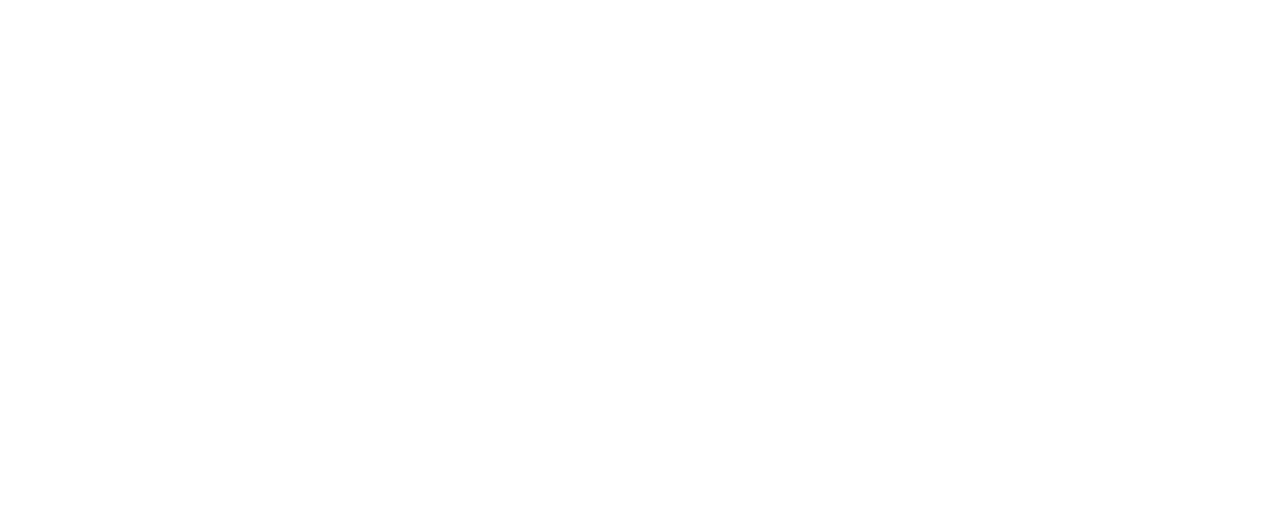
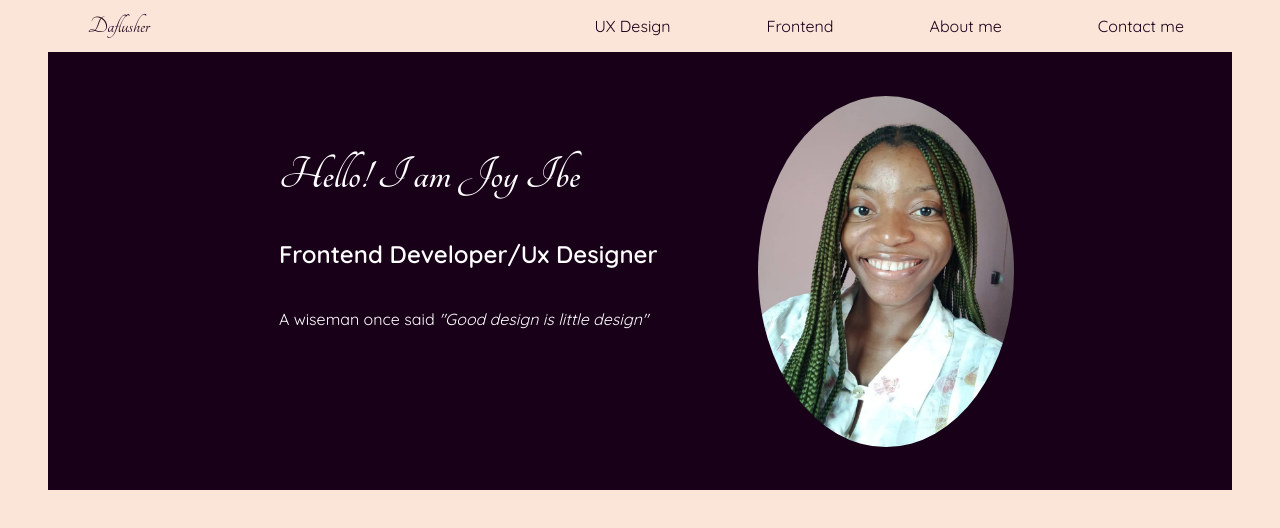
Before and after one commit to DaFlusher/daflusher, a React (Create React App) app: page /front-end in a window 1280 px wide. Shown: the top 528 px of the page. Built offline with nearby package versions, Linux system fonts and the light colour scheme.

Commit message:
Hero section and navigation

```diff
--- a/public/index.html
+++ b/public/index.html
@@ -42,7 +42,7 @@
     -->
     <title>DaFlusher</title>
   </head>
-  <body style='font-family: Quicksand, sans-serif;'>
+  <body>
     <noscript>You need to enable JavaScript to run this app.</noscript>
 
     <div id="root"></div>
--- a/src/App.css
+++ b/src/App.css
@@ -1 +1,85 @@
-#logo{font-family: 'Tangerine', cursive;font-size: 1.5em;}
+body{
+    box-sizing: border-box;
+    margin: 0;
+    padding: 0;
+    background-color:#fbe4d8 ;
+    font-family: 'Quicksand', sans-serif;
+    height: 150vh;
+}
+.container{
+    display: grid;
+    padding: 0.5rem 3rem;
+}
+
+#logo{font-family: 'Tangerine', cursive;
+    font-size: 1.5em;
+    text-decoration: none;
+    color:#190019;
+}
+
+.navbar{
+    display: flex;
+    justify-content: space-between;
+    align-items: center;
+    margin: 0;
+    color: #190019;
+}
+
+.links{
+    display: flex;
+    justify-content: space-between;
+    text-decoration: none;
+}
+
+.link{
+    margin: 0 2rem;
+    text-decoration: none;
+    padding: 0.5rem 1rem;
+    color:#190019;
+}
+
+.link:hover{
+   border-radius: 8px;
+   cursor: pointer;
+   box-shadow: 0 0 4px #190019;
+}
+
+/*Styling hero section*/
+.hero{
+    display: flex;
+    position: relative;
+    justify-content: space-around;
+    margin-top: 0.5rem;
+    background-color: #190019;
+    height: 40vh;
+    padding: 5%;
+    vertical-align: middle;
+}
+
+img{
+    border-radius: 50%;
+    max-height: 80%;
+    width: auto;
+    position: absolute;
+
+    left: 60%;
+    top: 10%;
+
+
+
+}
+
+.hero-text{
+    color: white;
+
+
+}
+
+.name{
+    font-size: 3em;
+    font-family: 'Tangerine';
+}
+
+.job-title{
+    font-size: 1.5em;
+}
--- a/src/App.js
+++ b/src/App.js
@@ -1,12 +1,34 @@
 import './App.css';
 import Nav from './Components/Nav';
 import Home from './Components/Home';
+import UxDesign from './Components/UxDesign';
 import Hero from './Components/Hero';
+import About from './Components/About';
+import Contact from './Components/Contact';
+import Frontend from './Components/Frontend';
+
+import { Route, Routes } from 'react-router-dom';
+
+
 
 function App() {
   return (
     <div className="App">
-      <Nav/>
+
+        <div className="container">
+            <Routes>
+                <Route path= "/" element={<Home/>}/>
+                <Route path= "/ux-design" element={<UxDesign/>}/>
+                <Route path= "/front-end" element={<Frontend/>}/>
+                <Route path='/about-me' element={<About/>}/>
+                <Route path='/contact-me' element={<Contact/>}/>
+            </Routes>
+
+
+          <Nav/>
+          <Hero/>
+        </div>
+
     </div>
   );
 }
--- /dev/null
+++ b/src/Components/About.js
@@ -0,0 +1,9 @@
+const About = () => {
+    return (
+        <div>
+
+        </div>
+    );
+}
+
+export default About;
--- /dev/null
+++ b/src/Components/Contact.js
@@ -0,0 +1,7 @@
+const Contact = () => {
+    return (
+        <div></div>
+     );
+}
+
+export default Contact;
--- /dev/null
+++ b/src/Components/Frontend.js
@@ -0,0 +1,7 @@
+const Frontend = () => {
+    return (
+        <div></div>
+     );
+}
+
+export default Frontend;
--- a/src/Components/Hero.js
+++ b/src/Components/Hero.js
@@ -1,6 +1,18 @@
 const Hero = () => {
     return (
-        <li></li>
+       <section className="hero">
+
+            <div className="hero-text">
+                <h1 className="name">Hello! I am Joy Ibe</h1>
+                <h5 className="job-title">Frontend Developer/Ux Designer</h5>
+                <p>A wiseman once said <i>"Good design is little design"</i></p>
+            </div>
+
+            <div className="image">
+                <img src={require('./daflusher.jpg')} width={100}  alt="an image of Joy Ibe" />
+            </div>
+
+       </section>
      );
 }
 
--- a/src/Components/Home.js
+++ b/src/Components/Home.js
@@ -1,6 +1,8 @@
+import Hero from "./Hero";
+
 const Home = () => {
     return (
-        <li></li>
+        <div></div>
      );
 }
 
--- a/src/Components/Nav.js
+++ b/src/Components/Nav.js
@@ -1,11 +1,27 @@
+import {Link } from 'react-router-dom';
+
 const Nav = () => {
     return (
-        <nav style={{color:'#190019', backgroundColor:'#fbe4d8'}}>
+        <>
+               <nav>
+                  <ul className='navbar'>
+                        <div id="navbar-brand">
+                            <Link to='/'id='logo'>Daflusher</Link>
+                        </div>
+
+                        <div className="links">
+                            <Link to='/ux-design' className='link'>UX Design</Link>
+                            <Link to='/front-end' className='link'>Frontend</Link>
+                            <Link to='/about-me' className='link'>About me</Link>
+                            <Link to='/contact-me' className='link'>Contact me</Link>
+                        </div>
+
+                    </ul>
+               </nav>
 
 
-        </nav>
 
-
+        </>
 
       );
 }
--- /dev/null
+++ b/src/Components/UxDesign.js
@@ -0,0 +1,7 @@
+const UxDesign = () => {
+    return (
+        <></>
+     );
+}
+
+export default UxDesign;
--- a/src/index.js
+++ b/src/index.js
@@ -3,12 +3,15 @@ import ReactDOM from 'react-dom/client';
 import './index.css';
 import App from './App';
 import reportWebVitals from './reportWebVitals';
-
+import { BrowserRouter } from 'react-router-dom';
 
 const root = ReactDOM.createRoot(document.getElementById('root'));
 root.render(
   <React.StrictMode>
-    <App />
+    <BrowserRouter>
+        <App />
+    </BrowserRouter>
+
   </React.StrictMode>
 );
 
```
Also changed, not shown: src/Components/daflusher.jpg (added).
